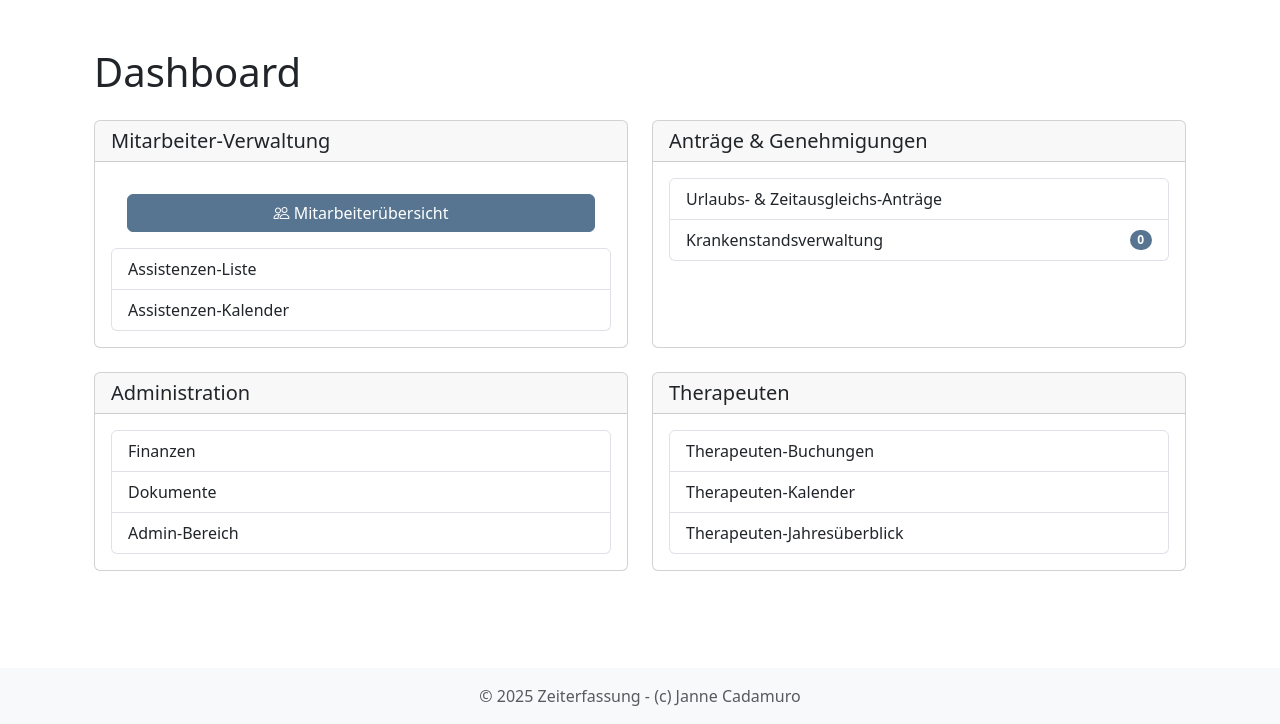
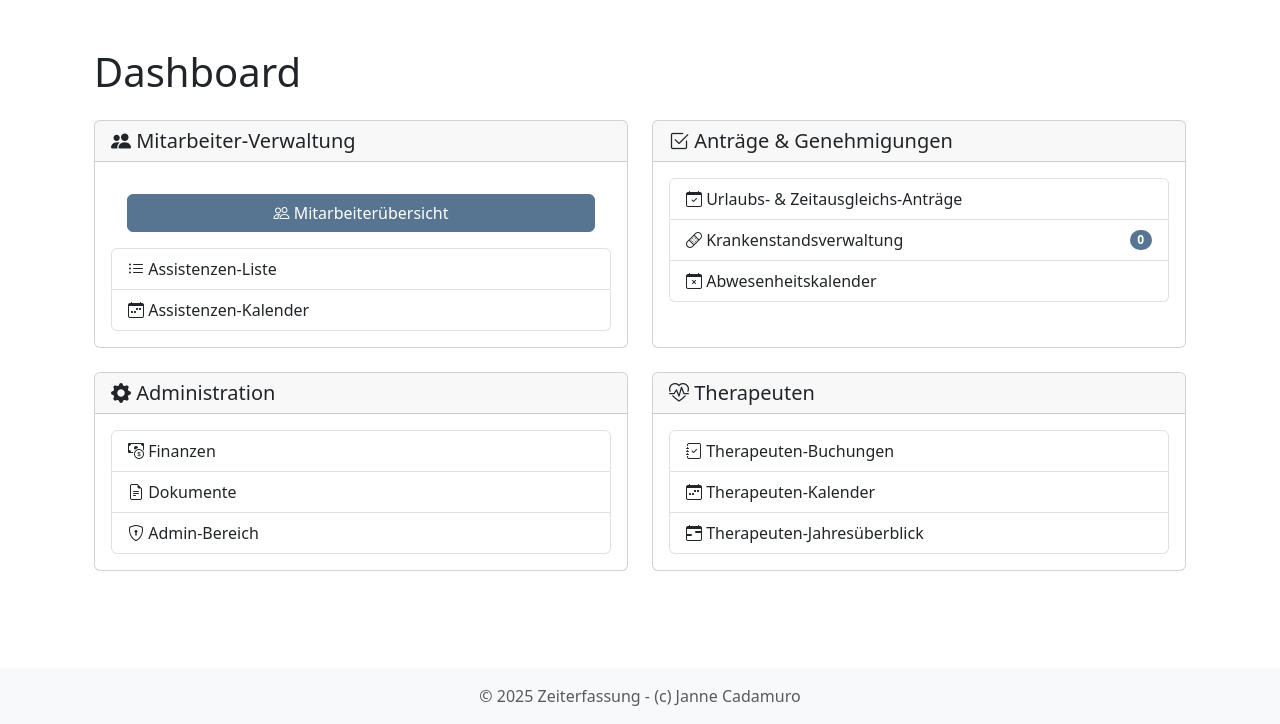
Before and after one commit to drfoehn/workfore_management, a Django app: page / in a window 1280 px wide. Shown: the part 76-800 px from the top of the page. Run offline with Django 5.2, Linux system fonts and the light colour scheme; a user stored in the database is signed in; tables that the repository leaves empty hold one stand-in row (values such as "Sample post").

Commit message:
dashboard added

```diff
--- a/workforce_management/templates/wfm/dashboards/owner_dashboard.html
+++ b/workforce_management/templates/wfm/dashboards/owner_dashboard.html
@@ -11,7 +11,9 @@
         <div class="col-md-6">
             <div class="card h-100">
                 <div class="card-header">
-                    <h5 class="card-title mb-0">{% trans "Mitarbeiter-Verwaltung" %}</h5>
+                    <h5 class="card-title mb-0">
+                        <i class="bi bi-people-fill"></i> {% trans "Mitarbeiter-Verwaltung" %}
+                    </h5>
                 </div>
                 <div class="card-body">
                     <div class="card-body">
@@ -21,10 +23,10 @@
                     </div>
                     <div class="list-group">
                         <a href="{% url 'wfm:working-hours-list' %}" class="list-group-item list-group-item-action">
-                            {% trans "Assistenzen-Liste" %}
+                            <i class="bi bi-list-ul"></i> {% trans "Assistenzen-Liste" %}
                         </a>
                         <a href="{% url 'wfm:assistant-calendar' %}" class="list-group-item list-group-item-action">
-                            {% trans "Assistenzen-Kalender" %}
+                            <i class="bi bi-calendar-week"></i> {% trans "Assistenzen-Kalender" %}
                         </a>
                     </div>
                 </div>
@@ -35,22 +37,27 @@
         <div class="col-md-6">
             <div class="card h-100">
                 <div class="card-header">
-                    <h5 class="card-title mb-0">{% trans "Anträge & Genehmigungen" %}</h5>
+                    <h5 class="card-title mb-0">
+                        <i class="bi bi-check2-square"></i> {% trans "Anträge & Genehmigungen" %}
+                    </h5>
                 </div>
                 <div class="card-body">
                     <div class="list-group">
                         <a href="{% url 'wfm:absence-management' %}" class="list-group-item list-group-item-action d-flex justify-content-between align-items-center">
-                            {% trans "Urlaubs- & Zeitausgleichs-Anträge" %}
+                            <span><i class="bi bi-calendar-check"></i> {% trans "Urlaubs- & Zeitausgleichs-Anträge" %}</span>
                             {% if pending_vacations %}
-                            <span class="badge bg-primary rounded-pill">{{ pending_vacations }}</span>
+                                <span class="badge bg-primary rounded-pill">{{ pending_vacations }}</span>
                             {% endif %}
                         </a>
 
                         <a href="{% url 'wfm:sick-leave-management' %}" class="list-group-item list-group-item-action d-flex justify-content-between align-items-center">
-                            {% trans "Krankenstandsverwaltung" %}
+                            <span><i class="bi bi-bandaid"></i> {% trans "Krankenstandsverwaltung" %}</span>
+                            <span class="badge bg-primary rounded-pill">{{ pending_sick_leaves }}</span>
+                        </a>
 
-                            <span class="badge bg-primary rounded-pill">{{ pending_sick_leaves }}</span>
-
+                        <a href="{% url 'wfm:assistant-calendar' %}?absences=1&view=dayGridMonth"
+                           class="list-group-item list-group-item-action">
+                            <i class="bi bi-calendar-x"></i> {% trans "Abwesenheitskalender" %}
                         </a>
                     </div>
                 </div>
@@ -61,20 +68,22 @@
         <div class="col-md-6">
             <div class="card h-100">
                 <div class="card-header">
-                    <h5 class="card-title mb-0">{% trans "Administration" %}</h5>
+                    <h5 class="card-title mb-0">
+                        <i class="bi bi-gear-fill"></i> {% trans "Administration" %}
+                    </h5>
                 </div>
 
                 <div class="card-body">
                     <div class="list-group">
-                        <a href="{% url 'wfm:finance-overview' %}" class="list-group-item list-group-item-action d-flex justify-content-between align-items-center">
-                            {% trans "Finanzen" %}
+                        <a href="{% url 'wfm:finance-overview' %}" class="list-group-item list-group-item-action">
+                            <i class="bi bi-cash-coin"></i> {% trans "Finanzen" %}
                         </a>
-                        <a href="{% url 'wfm:user-documents' %}" class="list-group-item list-group-item-action d-flex justify-content-between align-items-center">
-                            {% trans "Dokumente" %}
+                        <a href="{% url 'wfm:user-documents' %}" class="list-group-item list-group-item-action">
+                            <i class="bi bi-file-earmark-text"></i> {% trans "Dokumente" %}
                         </a>
-                        <a href="#" class="list-group-item list-group-item-action d-flex justify-content-between align-items-center"
+                        <a href="#" class="list-group-item list-group-item-action"
                            data-bs-toggle="modal" data-bs-target="#adminConfirmModal">
-                            {% trans "Admin-Bereich" %}
+                            <i class="bi bi-shield-lock"></i> {% trans "Admin-Bereich" %}
                         </a>
                     </div>
                 </div>
@@ -85,18 +94,20 @@
         <div class="col-md-6">
             <div class="card h-100">
                 <div class="card-header">
-                    <h5 class="card-title mb-0">{% trans "Therapeuten" %}</h5>
+                    <h5 class="card-title mb-0">
+                        <i class="bi bi-heart-pulse"></i> {% trans "Therapeuten" %}
+                    </h5>
                 </div>
                 <div class="card-body">
                     <div class="list-group">
                         <a href="{% url 'wfm:therapist-booking-list' %}" class="list-group-item list-group-item-action">
-                            {% trans "Therapeuten-Buchungen" %}
+                            <i class="bi bi-journal-check"></i> {% trans "Therapeuten-Buchungen" %}
                         </a>
                         <a href="{% url 'wfm:therapist-calendar' %}" class="list-group-item list-group-item-action">
-                            {% trans "Therapeuten-Kalender" %}
+                            <i class="bi bi-calendar-week"></i> {% trans "Therapeuten-Kalender" %}
                         </a>
                         <a href="{% url 'wfm:therapist-monthly-overview' %}" class="list-group-item list-group-item-action">
-                            {% trans "Therapeuten-Jahresüberblick" %}
+                            <i class="bi bi-calendar-range"></i> {% trans "Therapeuten-Jahresüberblick" %}
                         </a>
                     </div>
                 </div>
```
